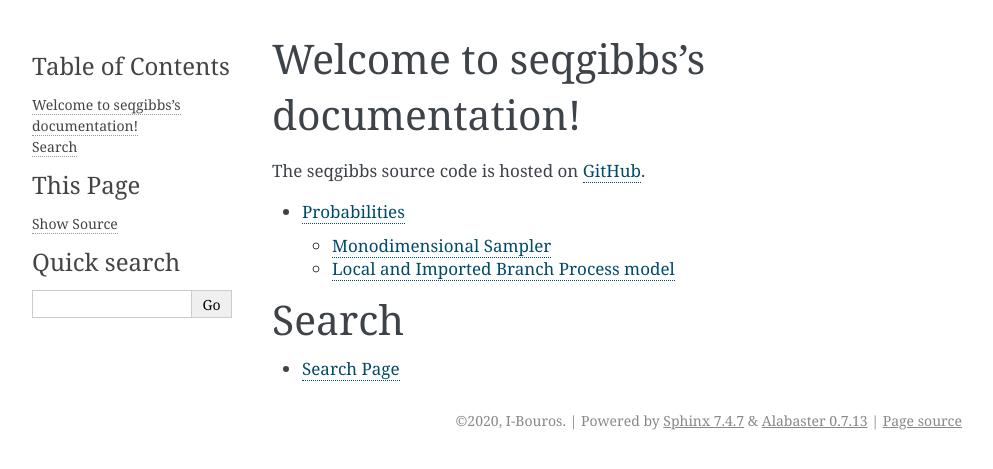
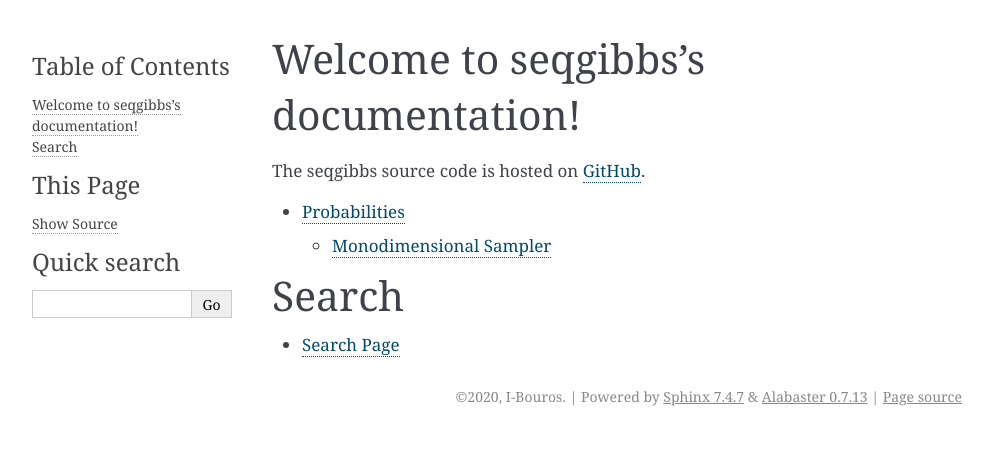
Before and after one commit to I-Bouros/seqgibbs, a Sphinx documentation site: the page built from docs/source/index.rst, in a window 1280 px wide. Shown: the top 469 px of the page, without its empty margins (148-1141 px from the left). Built offline with Sphinx 7.4.7, drawn with Linux system fonts in a browser that asks for light colours.

Commit message:
Delete unused class in docs

```diff
--- a/docs/source/probabilities.rst
+++ b/docs/source/probabilities.rst
@@ -13,9 +13,3 @@ Monodimensional Sampler
 
 .. autoclass:: OneDimSampler
   :members:
-
-Local and Imported Branch Process model
-***************************************
-
-.. autoclass:: LocImpBranchProModel
-  :members:
```
